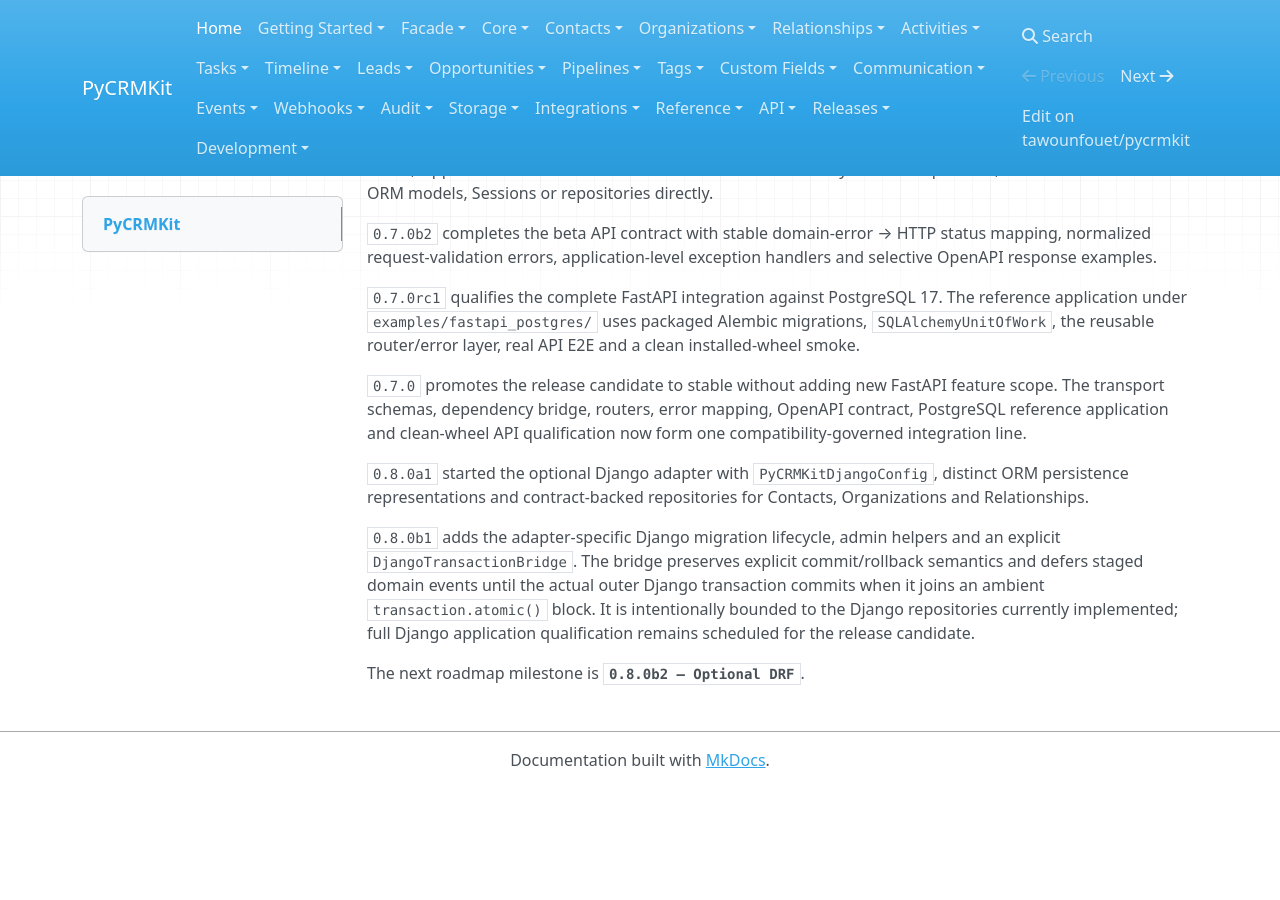
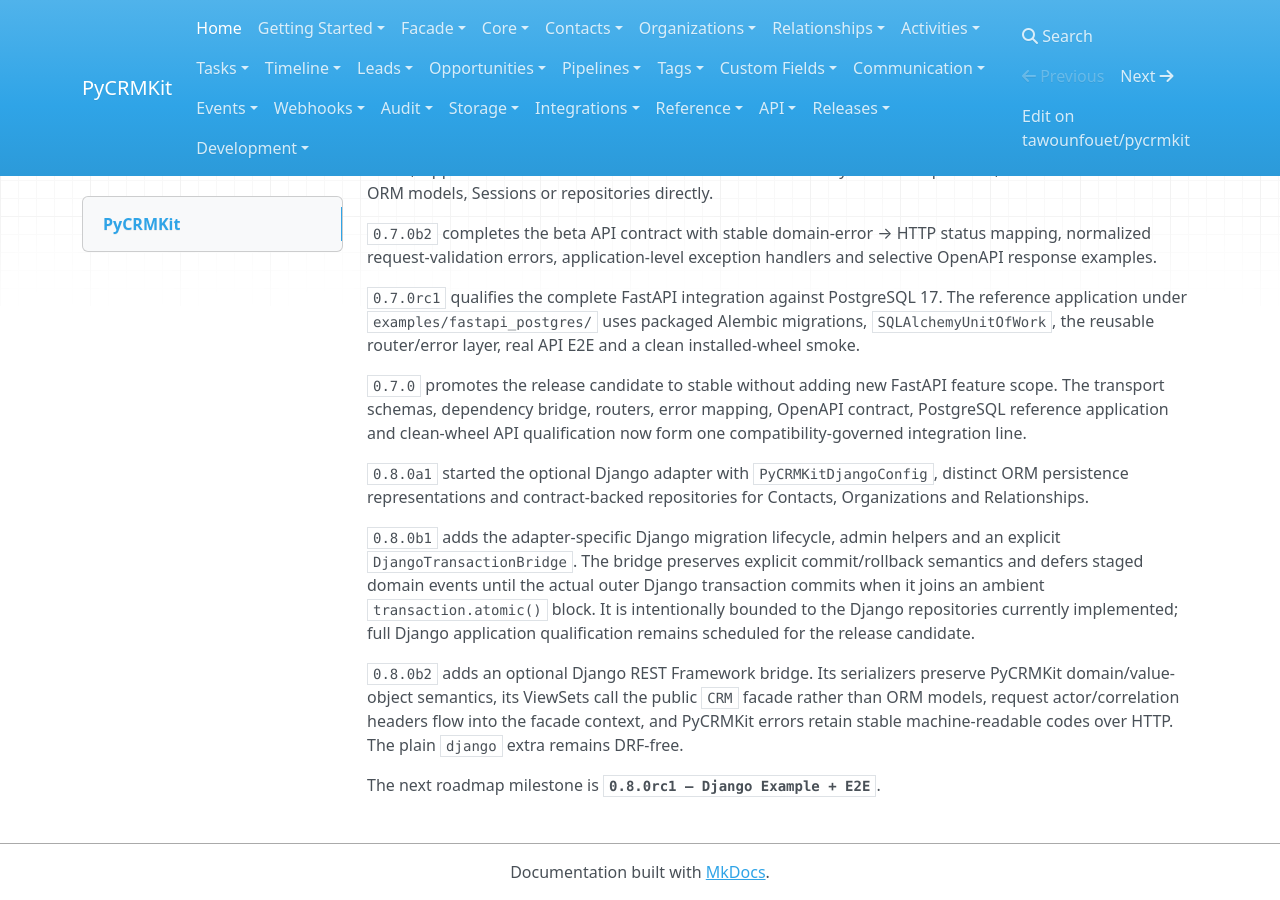
Before and after one commit to tawounfouet/pycrmkit, an MkDocs documentation site: the page built from docs/index.md, in a window 1280 px wide and 900 px high, scrolled down 1239 px. Built offline with MkDocs 1.6.1, drawn with Linux system fonts in a browser that asks for light colours; nearby versions of some CDN libraries; before the commit the page ends 2027 px from its top, so only the background shows below that; some of the changed text lies outside the part shown.

Commit message:
docs: describe optional DRF beta

```diff
--- a/docs/index.md
+++ b/docs/index.md
@@ -86,4 +86,6 @@
 
 `0.8.0b1` adds the adapter-specific Django migration lifecycle, admin helpers and an explicit `DjangoTransactionBridge`. The bridge preserves explicit commit/rollback semantics and defers staged domain events until the actual outer Django transaction commits when it joins an ambient `transaction.atomic()` block. It is intentionally bounded to the Django repositories currently implemented; full Django application qualification remains scheduled for the release candidate.
 
-The next roadmap milestone is **`0.8.0b2 — Optional DRF`**.
+`0.8.0b2` adds an optional Django REST Framework bridge. Its serializers preserve PyCRMKit domain/value-object semantics, its ViewSets call the public `CRM` facade rather than ORM models, request actor/correlation headers flow into the facade context, and PyCRMKit errors retain stable machine-readable codes over HTTP. The plain `django` extra remains DRF-free.
+
+The next roadmap milestone is **`0.8.0rc1 — Django Example + E2E`**.
```
Also changed, not shown: other parts of docs/index.md (+1 -1 lines).
